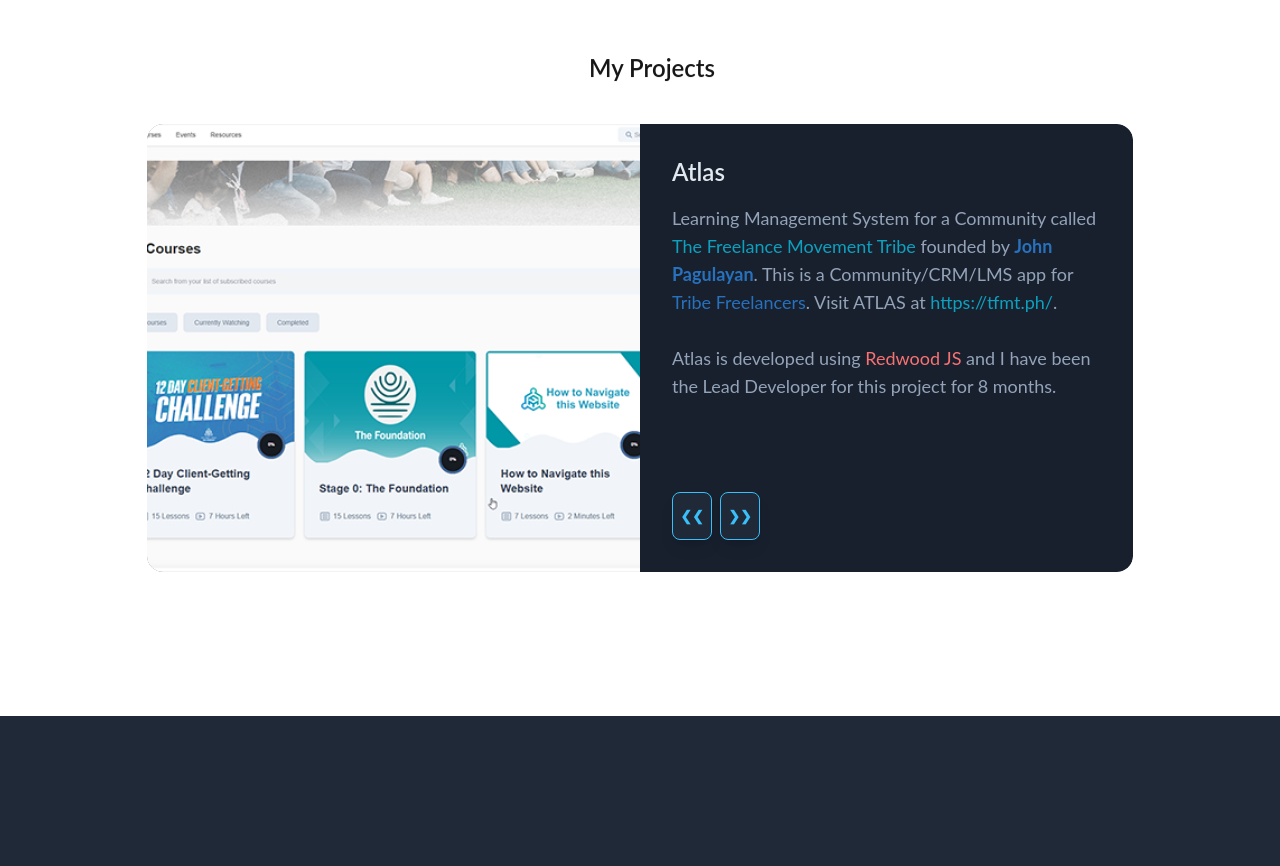
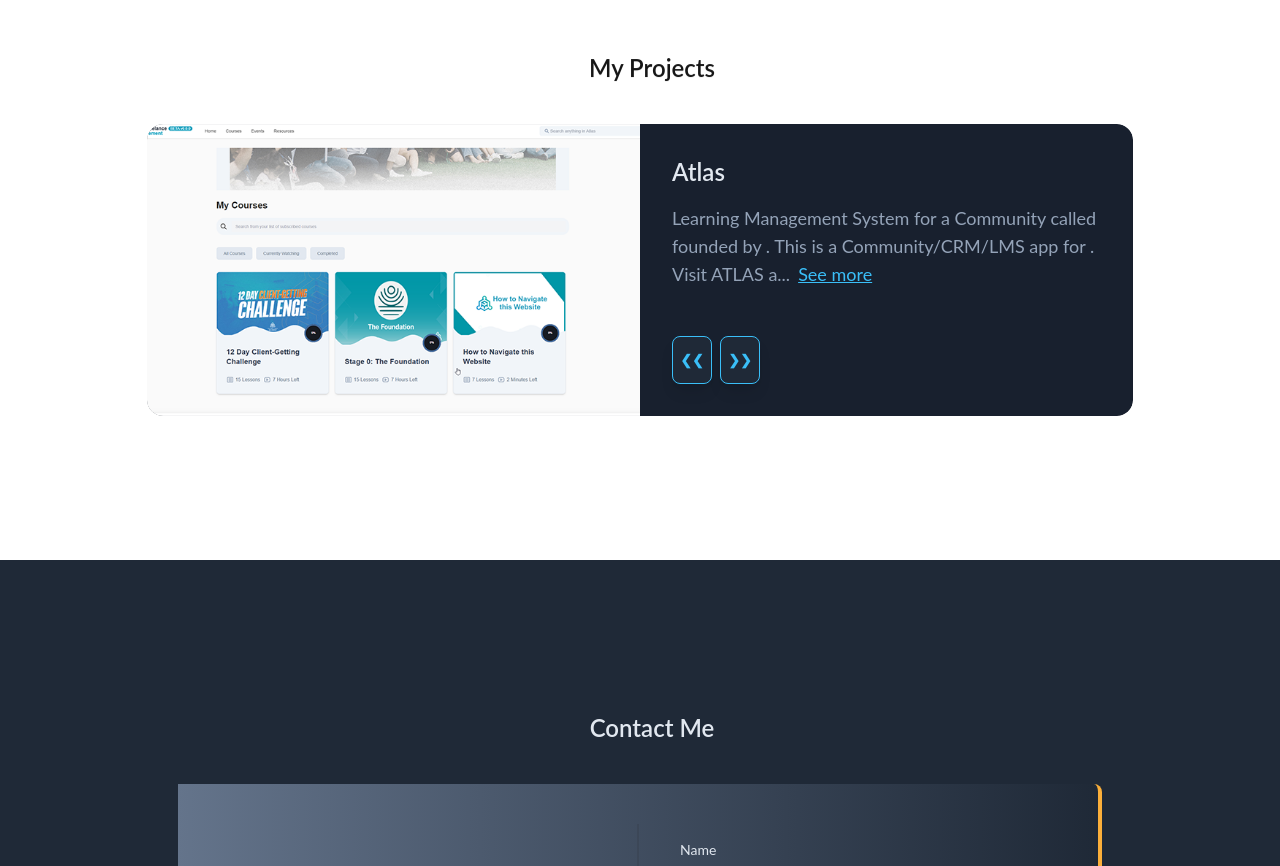
Before and after one commit to Jemsukie/react-portfolio, a React (Create React App) app: page / in a window 1280 px wide. Shown: the part 1620-2486 px from the top of the page. Built offline with nearby package versions, Linux system fonts and the light colour scheme; some icons are missing.

Commit message:
feat(): add modal for viewing projects

```diff
--- a/src/App.tsx
+++ b/src/App.tsx
@@ -6,6 +6,10 @@ import Hero from './components/Hero/Hero'
 import Navbar from './components/Navbar/Navbar'
 import Projects from './components/Projects/Projects'
 import './index.css'
+import ReactDOM from 'react-dom'
+import { useState } from 'react'
+import type { TCards } from './components/Projects/Projects'
+import ModalPortal from './components/ModalPortal'
 
 function App() {
   const referenceLinks = {
@@ -15,16 +19,33 @@ function App() {
     contact: useRef(null),
   }
 
+  // Modal state at the top level
+  const [isModalOpen, setIsModalOpen] = useState(false)
+  const [modalCard, setModalCard] = useState<TCards | null>(null)
+
+  // Handler to open modal with card
+  const handleOpenModal = (card: TCards) => {
+    setModalCard(card)
+    setIsModalOpen(true)
+  }
+  // Handler to close modal
+  const handleCloseModal = () => {
+    setIsModalOpen(false)
+    setModalCard(null)
+  }
+
   return (
     <div className="App">
       <main className="bg-body font-Montserrat">
         <Navbar referenceLinks={referenceLinks}>
           <Hero reference={referenceLinks.hero} />
           <About reference={referenceLinks.about} />
-          <Projects reference={referenceLinks.projects} />
+          <Projects reference={referenceLinks.projects} onSeeMore={handleOpenModal} />
           <Contact reference={referenceLinks.contact} />
           <Footer reference={referenceLinks.hero} className={'hidden md:flex border-t-2 border-info bg-secondary'} />
         </Navbar>
+        {/* Modal rendered at the top level using portal */}
+        <ModalPortal isOpen={isModalOpen} card={modalCard} onClose={handleCloseModal} />
       </main>
     </div>
   )
--- /dev/null
+++ b/src/components/ModalPortal.tsx
@@ -0,0 +1,29 @@
+import ReactDOM from 'react-dom'
+import type { TCards } from './Projects/Projects'
+
+interface ModalPortalProps {
+  isOpen: boolean;
+  card: TCards | null;
+  onClose: () => void;
+}
+
+const ModalPortal: React.FC<ModalPortalProps> = ({ isOpen, card, onClose }) => {
+  if (!isOpen || !card) return null
+
+  return ReactDOM.createPortal(
+    <div className="modal modal-open z-50">
+      <div className="fixed inset-0 bg-black/40 backdrop-blur-sm z-40" onClick={onClose}></div>
+      <div className="modal-box max-w-lg z-50 relative">
+        <h3 className="font-bold text-lg mb-2">{card.title}</h3>
+        <img src={card.img} className="w-full object-cover rounded mb-4" alt="Album" />
+        <div className="text-slate-400 text-base mb-4">{card.description}</div>
+        <div className="modal-action">
+          <button className="btn btn-info" onClick={onClose}>Close</button>
+        </div>
+      </div>
+    </div>,
+    document.body
+  ) as React.ReactNode
+}
+
+export default ModalPortal
--- a/src/components/Projects/Projects.tsx
+++ b/src/components/Projects/Projects.tsx
@@ -5,14 +5,17 @@ import { TReferenceProps } from '../../lib/props-types'
 import SectionWrapper from '../../layout/SectionWrapper'
 import ScrollAnimationWrapper from '../../layout/ScrollAnimationWrapper'
 
-type TCards = {
+export type TCards = {
 	img: string
 	title: string
 	sourceCode: string
 	description: ReactNode
 }
 
-const Projects = ({ reference }: TReferenceProps) => {
+// eslint-disable-next-line no-unused-vars
+type ProjectsProps = TReferenceProps & { onSeeMore: (card: TCards) => void }
+
+const Projects = ({ reference, onSeeMore }: ProjectsProps) => {
 	const { img1, img2, img3, img4, img5, img6, img7, img8 } = assets
 
 	const cards: TCards[] = [
@@ -41,7 +44,7 @@ const Projects = ({ reference }: TReferenceProps) => {
 				</ScrollAnimationWrapper>
 				<ScrollAnimationWrapper>
 					<div className='flex container w-full xl:w-4/5 mx-auto flex-col lg:flex-row max-w-6xl py-4'>
-						<Carousel cards={cards} />
+						<Carousel cards={cards} onSeeMore={onSeeMore} />
 					</div>
 				</ScrollAnimationWrapper>
 			</SectionWrapper>
@@ -49,12 +52,14 @@ const Projects = ({ reference }: TReferenceProps) => {
 	)
 }
 
-const Carousel = ({ cards }: { cards: TCards[] }) => {
+type CarouselProps = { cards: TCards[], onSeeMore: (card: TCards) => void }
+
+const Carousel = ({ cards, onSeeMore }: CarouselProps) => {
 	const carouselRef = useRef<HTMLDivElement>(null)
 	const [currentIndex, setCurrentIndex] = useState(0)
 	const interval = 10000 // 10 seconds
-	const itemRefs = useRef<(HTMLDivElement | null)[]>([]) // Array of refs
-	const intervalRef = useRef<NodeJS.Timeout | null>(null) // Ref to store the interval ID
+	const itemRefs = useRef<(HTMLDivElement | null)[]>([])
+	const intervalRef = useRef<NodeJS.Timeout | null>(null)
 
 	// Function to start the auto-slide timer
 	const startAutoSlide = () => {
@@ -86,8 +91,6 @@ const Carousel = ({ cards }: { cards: TCards[] }) => {
 		if (currentItem) {
 			carousel.scrollLeft = currentItem.offsetLeft
 		}
-
-
 	}, [currentIndex])
 
 	// Move to the previous slide and reset the timer
@@ -111,7 +114,12 @@ const Carousel = ({ cards }: { cards: TCards[] }) => {
 					key={idx}
 				>
 					<div className='w-full flex justify-center'>
-						<Cards prevFn={moveToPrevSlide} nextFn={moveToNextSlide} details={c} />
+						<Cards
+							prevFn={moveToPrevSlide}
+							nextFn={moveToNextSlide}
+							details={c}
+							onSeeMore={() => onSeeMore(c)}
+						/>
 					</div>
 				</div>
 			))}
@@ -119,16 +127,41 @@ const Carousel = ({ cards }: { cards: TCards[] }) => {
 	)
 }
 
-const Cards = ({ details, prevFn, nextFn }: { details: TCards, prevFn: () => void, nextFn: () => void }) => {
+const truncateText = (text: string, maxLength: number) => {
+	if (text.length <= maxLength) return text
+	return text.slice(0, maxLength) + '...'
+}
+
+const Cards = ({ details, prevFn, nextFn, onSeeMore }: {
+	details: TCards,
+	prevFn: () => void,
+	nextFn: () => void,
+	onSeeMore: () => void
+}) => {
 	const { img, title, description, sourceCode } = details
 
-	return (<div className="card lg:card-side bg-secondary text-slate-200 shadow container h-full">
+	// Convert ReactNode description to string for truncation
+	let descString = ''
+	if (typeof description === 'string') {
+		descString = description
+	} else if (Array.isArray(description)) {
+		descString = description.map(d => (typeof d === 'string' ? d : '')).join(' ')
+	} else if (typeof description === 'object' && description !== null && 'props' in description) {
+		descString = description.props?.children ? (Array.isArray(description.props.children) ? description.props.children.map((c: any) => (typeof c === 'string' ? c : '')).join(' ') : description.props.children) : ''
+	}
+	const isLong = descString.length > 120
+
+	return <>
+		<div className="card lg:card-side bg-secondary text-slate-200 shadow container h-full">
 			<figure className='w-full lg:w-1/2 '>
 				<img src={img} className="h-fit sm:h-full md:h-full w-full object-cover" alt="Album" />
 			</figure>
 			<div className="card-body lg:w-1/2 w-full">
 				<h2 className="card-title text-2xl mb-2 w-full">{title}</h2>
-			<p className="text-slate-400 text-lg">{description}</p>
+				<p className="text-slate-400 text-lg">
+					{isLong ? truncateText(descString, 120) : description}
+					{isLong && <span className="text-info cursor-pointer ml-2 underline" onClick={onSeeMore}>See more</span>}
+				</p>
 
 				<div className="card-actions justify-between">
 					<div className='flex gap-2'>
@@ -145,8 +178,6 @@ const Cards = ({ details, prevFn, nextFn }: { details: TCards, prevFn: () => voi
 								<span className="sr-only">Next</span>
 							</span>
 						</button>
-
-
 					</div>
 
 					{sourceCode !== '' && (
@@ -155,8 +186,24 @@ const Cards = ({ details, prevFn, nextFn }: { details: TCards, prevFn: () => voi
 				</div>
 			</div>
 		</div>
+	</>
+}
 
-
+const ProjectModal = ({ card, onClose }: { card: TCards, onClose: () => void }) => {
+	const { img, title, description } = card
+	return (
+		<div className="modal modal-open z-50">
+			{/* Blurred overlay */}
+			<div className="fixed inset-0 bg-black/40 backdrop-blur-sm z-40" onClick={onClose}></div>
+			<div className="modal-box max-w-lg z-50 relative">
+				<h3 className="font-bold text-lg mb-2">{title}</h3>
+				<img src={img} className="w-full object-cover rounded mb-4" alt="Album" />
+				<div className="text-slate-400 text-base mb-4">{description}</div>
+				<div className="modal-action">
+					<button className="btn btn-info" onClick={onClose}>Close</button>
+				</div>
+			</div>
+		</div>
 	)
 }
 
```
Lines whose indentation alone changed are shown as unchanged.
